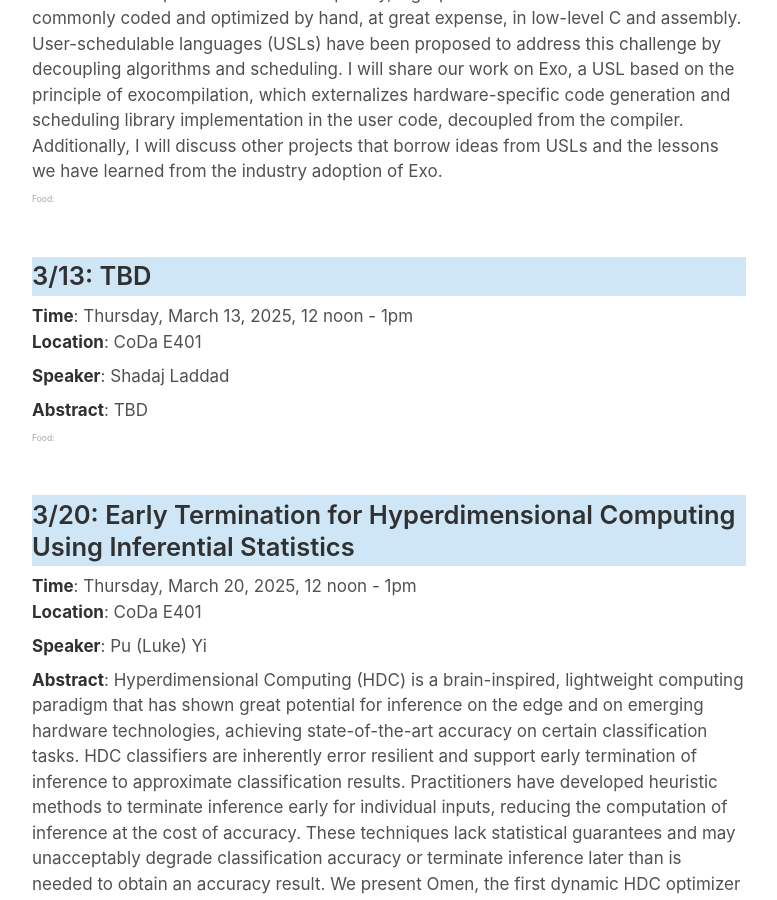
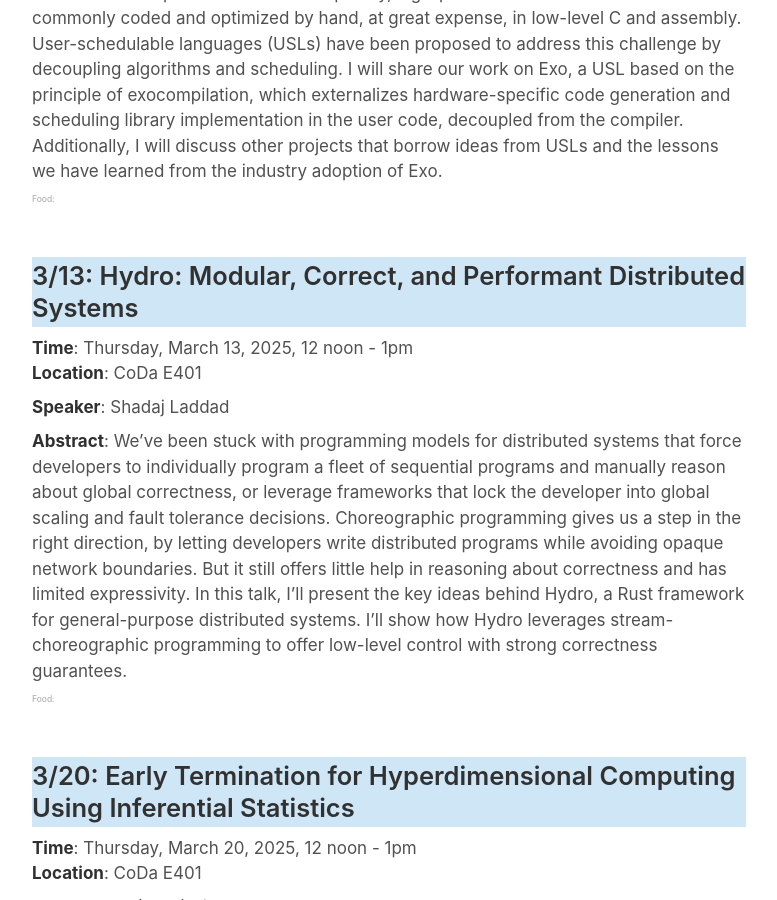
Before and after one commit to software-research-lunch/software-research-lunch.github.io, a Jekyll site: the page built from index.html, in a window 1280 px wide and 900 px high, scrolled down 5060 px. Shown: the whole window, without its empty margins (251-1028 px from the left). Built offline with Jekyll 4.4.1, drawn with Linux system fonts in a browser that asks for light colours.

Commit message:
_data: update for shadaj

```diff
--- a/_data/schedule.yml
+++ b/_data/schedule.yml
@@ -97,10 +97,10 @@ What I'd like to talk about are our efforts to let users write their own evaluat
       speaker: "Yuka Ikarashi"
       bio: "Yuka Ikarashi is a fifth-year PhD candidate at MIT CSAIL. She received her MSc from MIT in 2022 and her BSc from the University of Tokyo in 2020. Passionate about compiler systems and programming languages for real-world applications, she co-created the Exo programming language. She has previously worked at Apple, Amazon, and CERN, applying her research to various high-performance hardware and applications. She has been awarded the Quad Fellowship, the Masason Foundation Fellowship, the Funai Foundation Fellowship, the ML and Systems Rising Stars Award, and the Rising Stars in EECS Award. Originally from Tokyo, Japan, she is an avid traveler and has visited 34 countries."
     - date: "2025-3-13"
-      abstract: "TBD"
-      title: "TBD"
+      abstract: "We’ve been stuck with programming models for distributed systems that force developers to individually program a fleet of sequential programs and manually reason about global correctness, or leverage frameworks that lock the developer into global scaling and fault tolerance decisions. Choreographic programming gives us a step in the right direction, by letting developers write distributed programs while avoiding opaque network boundaries. But it still offers little help in reasoning about correctness and has limited expressivity. In this talk, I’ll present the key ideas behind Hydro, a Rust framework for general-purpose distributed systems. I’ll show how Hydro leverages stream-choreographic programming to offer low-level control with strong correctness guarantees."
+      title: "Hydro: Modular, Correct, and Performant Distributed Systems"
       speaker: "Shadaj Laddad"
-      bio: "TBD"
+      bio: "Shadaj is a final-year PhD student co-advised by Alvin Cheung and Joe Hellerstein in the Sky Computing Lab at UC Berkeley. He designs programming paradigms that make distributed systems modular, correct, accessible, and performant. His research spans foundational language design (POPL 2025), program optimization (SIGMOD 2024), and formal methods (OOPSLA 2022). Shadaj is a co-organizer of the SF Systems Club, the largest systems-oriented meetup in the Bay Area, and (infrequently) plays the sitar."
     - date: "2025-3-20"
       abstract: "Hyperdimensional Computing (HDC) is a brain-inspired, lightweight computing paradigm that has shown great potential for inference on the edge and on emerging hardware technologies, achieving state-of-the-art accuracy on certain classification tasks. HDC classifiers are inherently error resilient and support early termination of inference to approximate classification results. Practitioners have developed heuristic methods to terminate inference early for individual inputs, reducing the computation of inference at the cost of accuracy. These techniques lack statistical guarantees and may unacceptably degrade classification accuracy or terminate inference later than is needed to obtain an accuracy result. We present Omen, the first dynamic HDC optimizer that uses inferential statistics to terminate inference early while providing accuracy guarantees. To realize Omen, we develop a statistical view of HDC that reframes HD computations as statistical sampling and testing tasks, enabling the use of statistical tests. We evaluate Omen on 19 benchmark instantiations of four classification tasks. Omen is computationally efficient,
 delivering up to 7.21–12.18× inference speed-ups over an unoptimized baseline while only incurring a 0.0–0.7% drop in accuracy. Omen outperforms heuristic methods, achieving an additional 0.04–5.85× inference speed-up over the unoptimized baseline compared to heuristic methods while maintaining higher or comparable accuracy."
```
